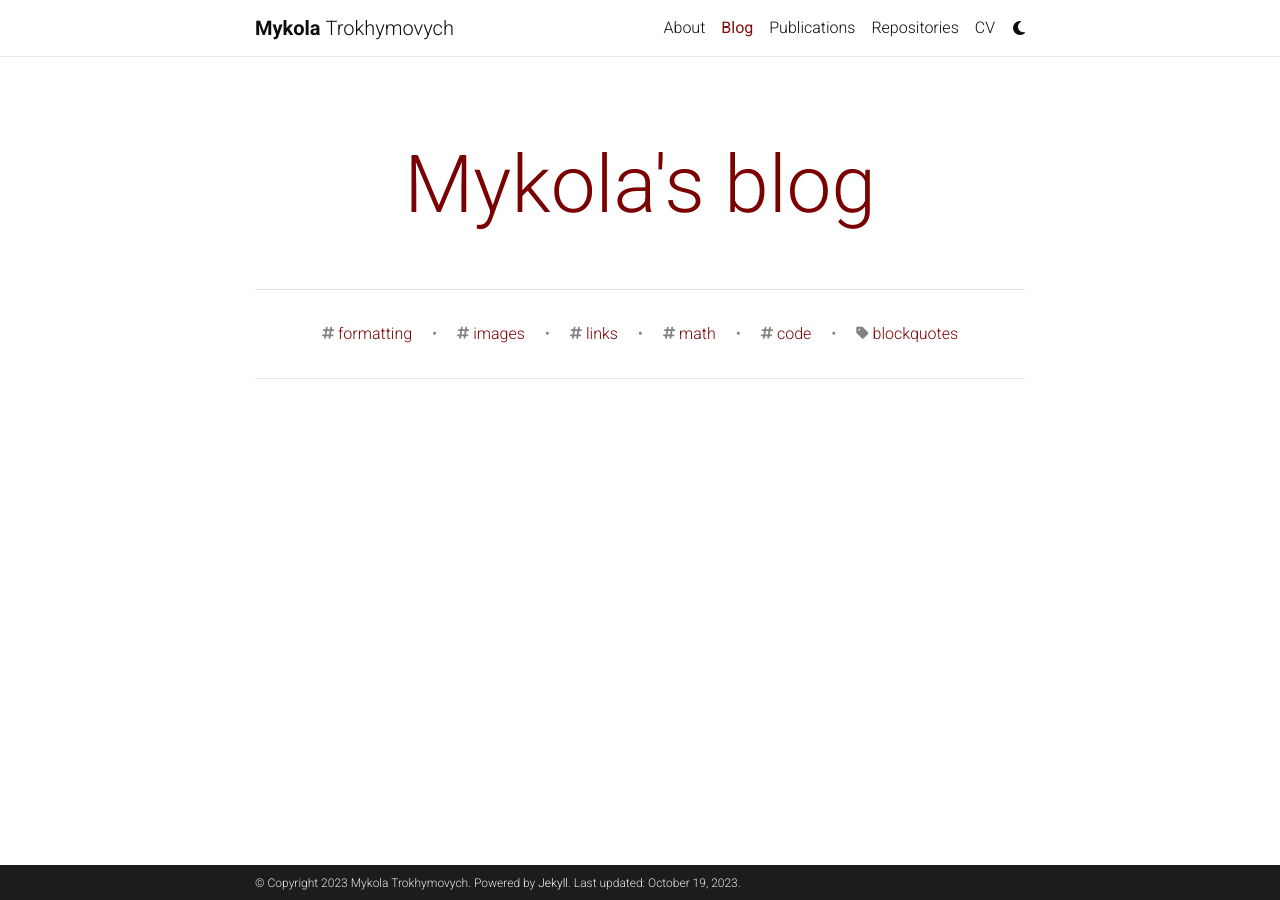
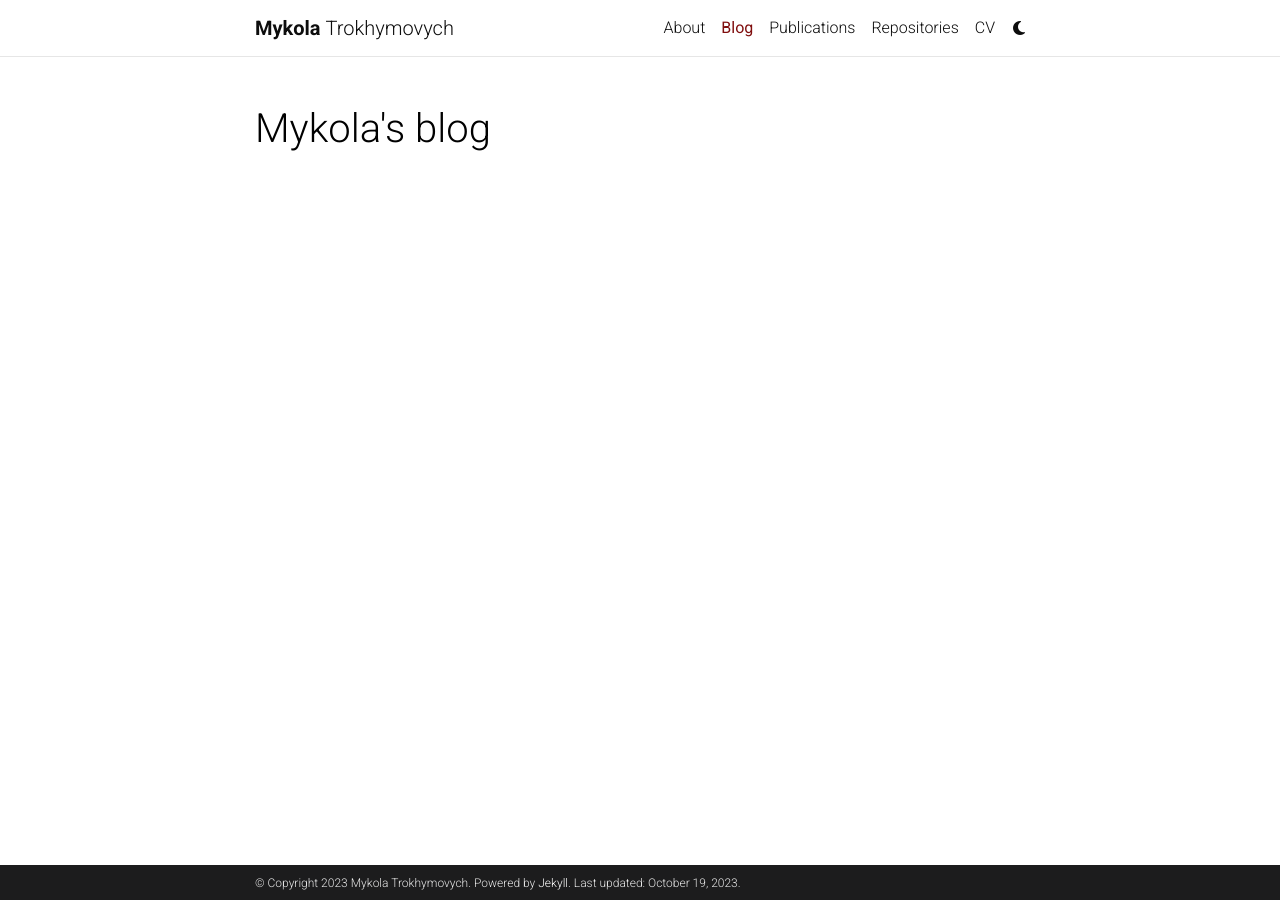
Before and after one commit to trokhymovych/.github.io, a Jekyll site: the page built from blog/index.html, in a window 1280 px wide. Built offline with Jekyll 4.4.1, drawn with Linux system fonts in a browser that asks for light colours; the list of posts is cut into pages by our own code; comment, search, counter and statistics services are not loaded; a style sheet for code colours, icons or effects is not loaded.

Commit message:
Edit blogs posts logic

```diff
--- a/_config.yml
+++ b/_config.yml
@@ -251,18 +251,11 @@ jekyll-minifier:
 # -----------------------------------------------------------------------------
 
 jekyll-archives:
-  enabled: [year, tags, categories] # enables year, tag and category archives (remove if you need to disable one of them).
+  enabled: [year] # enables year, tag and category archives (remove if you need to disable one of them).
   layouts:
     year: archive-year
-    tag: archive-tag
-    category: archive-category
   permalinks:
     year: '/blog/:year/'
-    tag: '/blog/tag/:name/'
-    category: '/blog/category/:name/'
-
-display_tags: ['formatting', 'images', 'links', 'math', 'code'] # these tags will be displayed on the front page of your blog
-display_categories: ['blockquotes'] # these categories will be displayed on the front page of your blog
 
 # -----------------------------------------------------------------------------
 # Jekyll Scholar
--- a/_plugins/external-posts.rb
+++ b/_plugins/external-posts.rb
@@ -1,6 +1,7 @@
 require 'feedjira'
 require 'httparty'
 require 'jekyll'
+require 'nokogiri'
 
 module ExternalPosts
   class ExternalPostsGenerator < Jekyll::Generator
@@ -26,6 +27,13 @@ module ExternalPosts
             doc.data['description'] = e.summary;
             doc.data['date'] = e.published;
             doc.data['redirect'] = e.url;
+
+            # Extract the first image link using Nokogiri
+            html_content = Nokogiri::HTML(e.content)
+            first_image = html_content.at_css('img')
+            if first_image
+              doc.data['thumbnail'] = first_image['src']
+            end
             site.collections['posts'].docs << doc
           end
         end
--- a/blog/index.html
+++ b/blog/index.html
@@ -19,7 +19,7 @@ pagination:
   {% assign blog_description_size = site.blog_description | size %}
 
   {% if blog_name_size > 0 or blog_description_size > 0 %}
-  <div class="header-bar">
+  <div style="text-align: left;">
     <h1>{{ site.blog_name }}</h1>
     <h2>{{ site.blog_description }}</h2>
   </div>
@@ -154,7 +154,7 @@ pagination:
 {%- if post.thumbnail -%}
     </div>
   <div class="col-sm-3">
-    <img class="card-img" src="{{post.thumbnail | relative_url}}" style="object-fit: cover; height: 90%" alt="image">
+    <img class="card-img" src="{{post.thumbnail | relative_url}}" style="object-fit: cover; height: 100%" alt="image">
   </div>
 </div>
 {%- endif -%}
```
